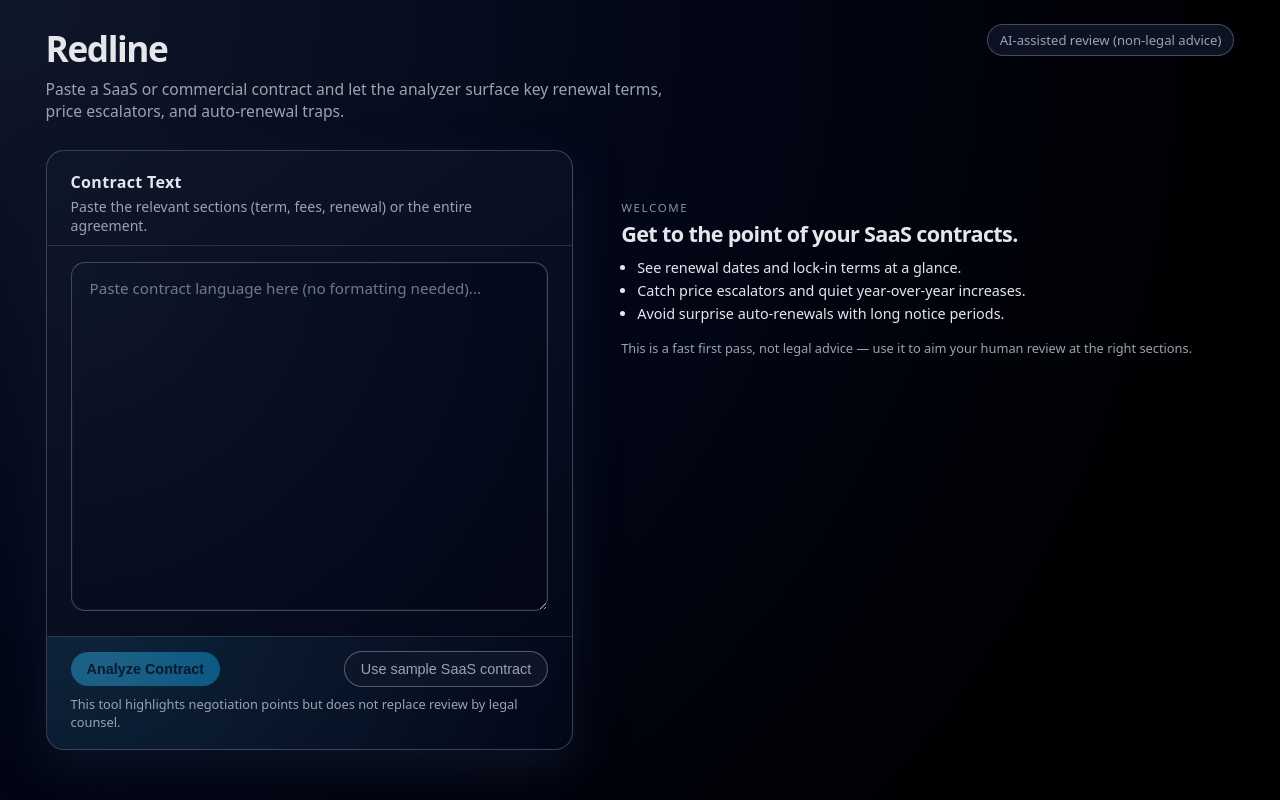
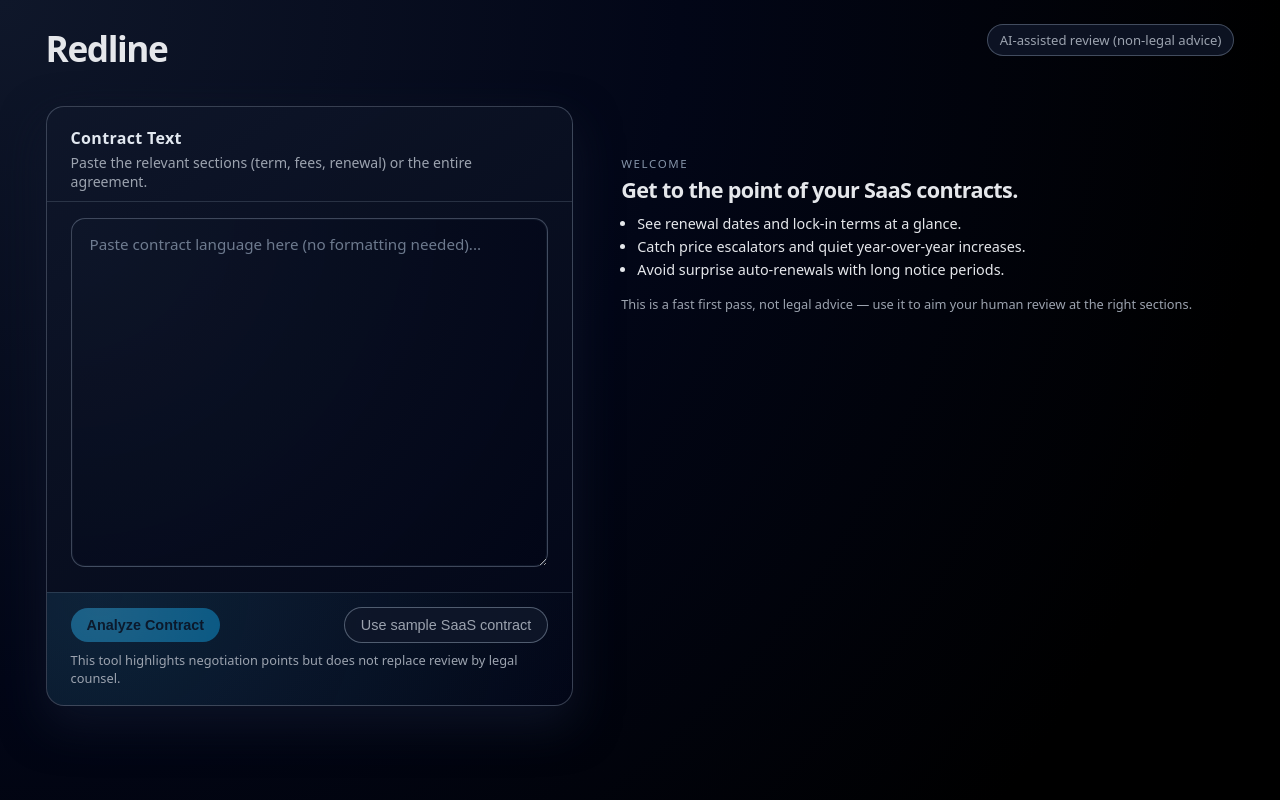
Before and after one commit to jwekavanagh/saas-contract-analyzer, a React (Vite) app: page / in a window 1280 px wide. Built offline with nearby package versions, Linux system fonts and the light colour scheme.

Commit message:
Remove subtitle from landing page

```diff
--- a/src/App.tsx
+++ b/src/App.tsx
@@ -86,10 +86,6 @@ function App() {
       <header className="app-header">
         <div>
           <h1>Redline</h1>
-          <p className="subtitle">
-            Paste a SaaS or commercial contract and let the analyzer surface key
-            renewal terms, price escalators, and auto-renewal traps.
-          </p>
         </div>
         <div className="header-badge">
           <span>AI-assisted review (non-legal advice)</span>
```
